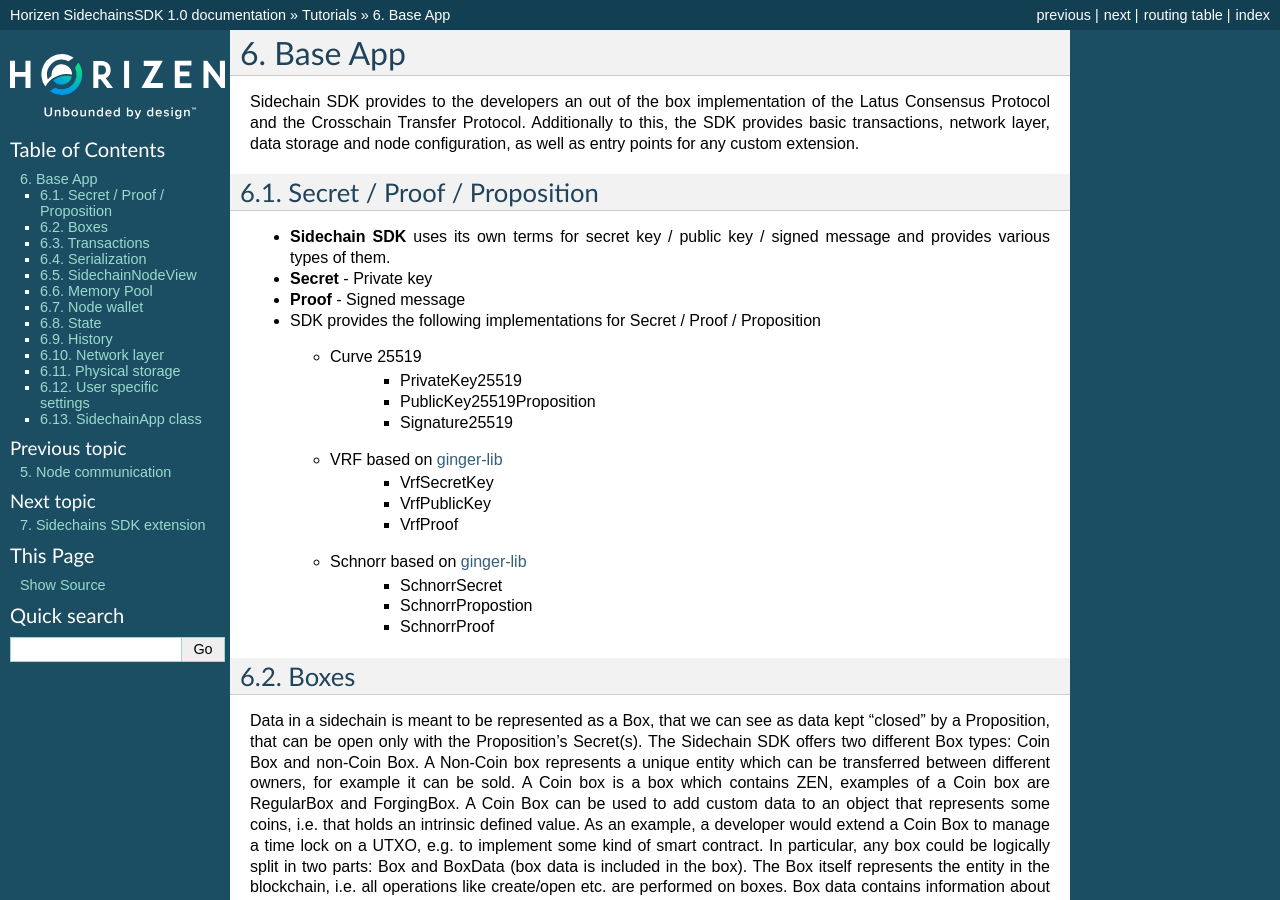
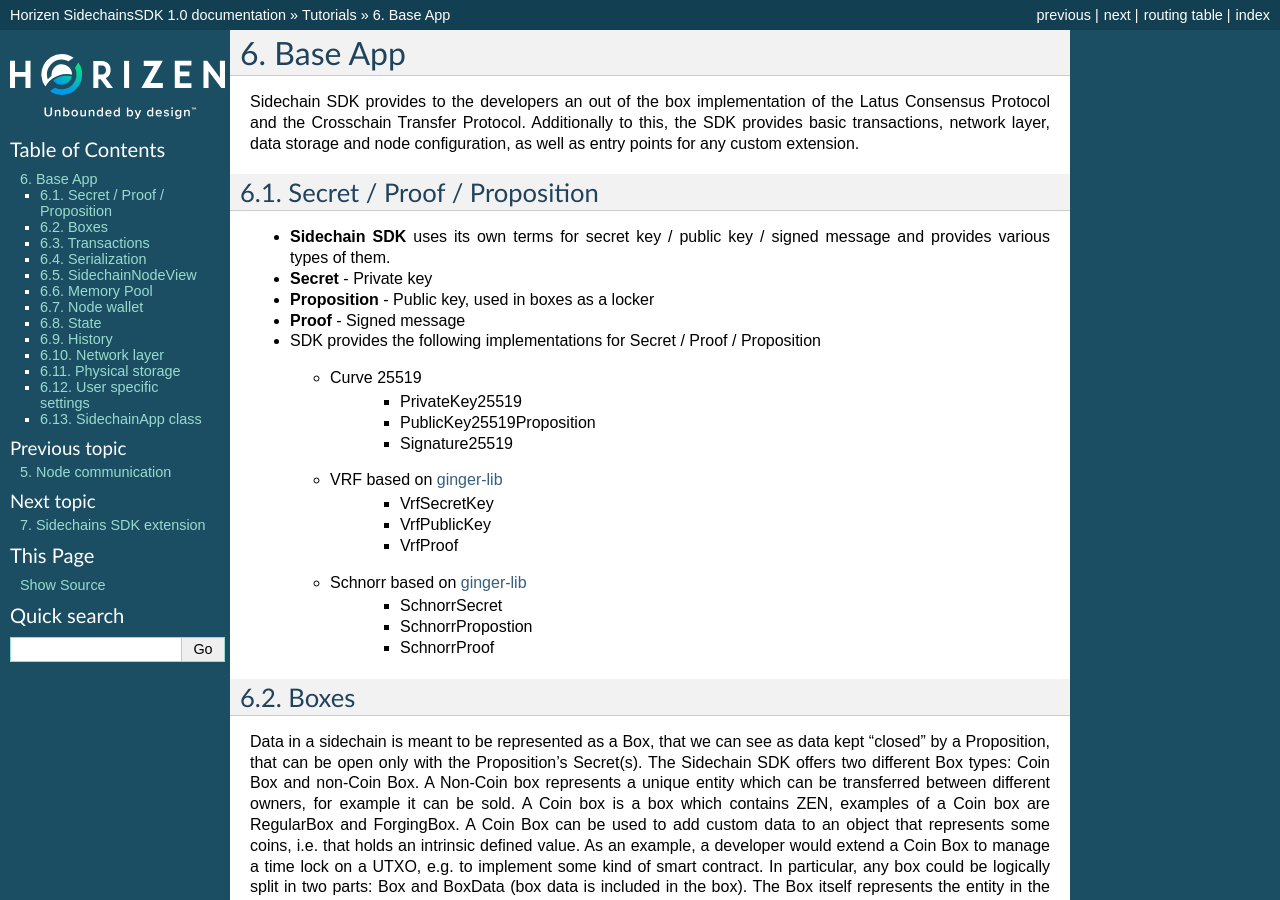
Before and after one commit to megaluck/documentation, a Sphinx documentation site: the page built from docs/introduction/06-Base-App.rst, in a window 1280 px wide and 900 px high. Built offline with Sphinx 7.4.7, drawn with Linux system fonts in a browser that asks for light colours.

Commit message:
Update 06-Base-App.rst

```diff
--- a/docs/introduction/06-Base-App.rst
+++ b/docs/introduction/06-Base-App.rst
@@ -11,6 +11,7 @@
 
 * **Sidechain SDK** uses its own terms for secret key / public key / signed message and provides various types of them.
 * **Secret** -  Private key
+* **Proposition** - Public key, used in boxes as a locker
 * **Proof** -  Signed message
 
 * SDK provides the following implementations for Secret / Proof / Proposition
```
